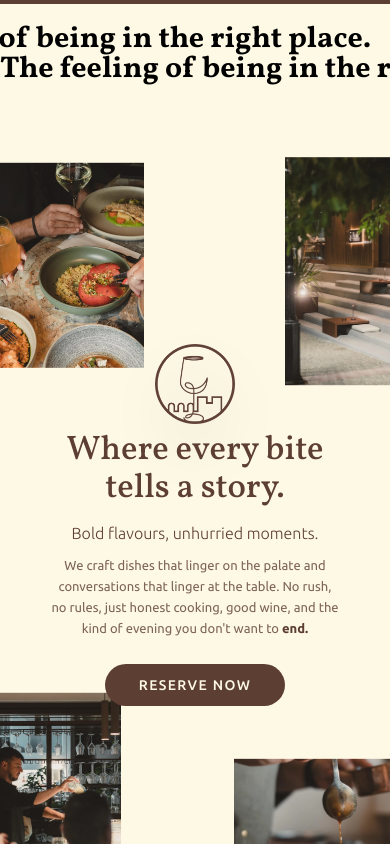
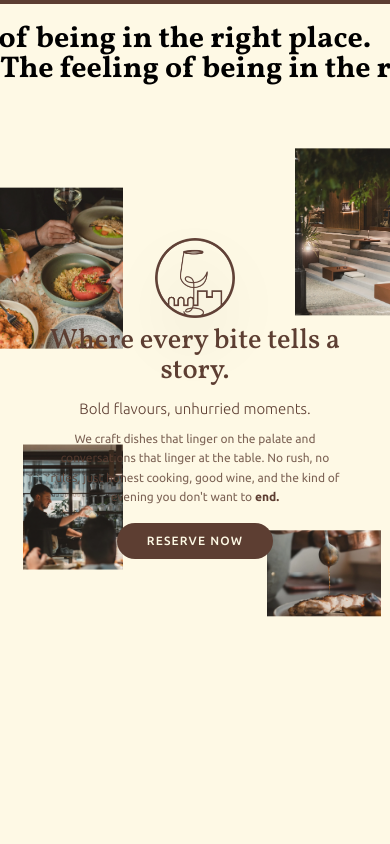
Before and after one commit to wafflas/kale-gastrobar, a Next.js app: page / in a window 390 px wide. Shown: the part 840-1684 px from the top of the page. Built offline with nearby package versions, Linux system fonts and the light colour scheme; grey boxes are pictures that could not be loaded.

Commit message:
ui changes

```diff
--- a/app/components/IntroSection/IntroSection.tsx
+++ b/app/components/IntroSection/IntroSection.tsx
@@ -10,7 +10,7 @@ import {
   useSpring,
   MotionValue,
 } from "framer-motion";
-import { useRef, useMemo, useState, useEffect } from "react";
+import { useRef, useMemo } from "react";
 import { useReservation } from "../../context/ReservationContext";
 
 // Animation constants
@@ -23,20 +23,12 @@ const SPRING_CONFIG = {
 const SCROLL_OFFSET = ["start end", "end start"];
 
 // Transform ranges for desktop
-const TRANSFORM_RANGES = {
-  y1: [-50, 50] as const, // Moves up
-  y2: [50, -50] as const, // Moves down
-  y3: [75, -75] as const, // Moves up faster
-  y4: [-40, 40] as const, // Moves down slower
-} as const;
-
-// Transform ranges for mobile
-const MOBILE_TRANSFORM_RANGES = {
-  y1: [-20, 20] as const, // Moves up (reduced)
-  y2: [20, -20] as const, // Moves down (reduced)
-  y3: [30, -30] as const, // Moves up faster (reduced)
-  y4: [-16, 16] as const, // Moves down slower (reduced)
-} as const;
+const TRANSFORM_RANGES: Record<"y1" | "y2" | "y3" | "y4", [number, number]> = {
+  y1: [-40, 40],
+  y2: [40, -40],
+  y3: [60, -60],
+  y4: [-32, 32],
+};
 
 // Image configuration
 interface ImageConfig {
@@ -54,33 +46,37 @@ const IMAGE_CONFIGS: ImageConfig[] = [
   {
     src: "/images/IntroSection/intro1.webp",
     alt: "Kale Gastrobar interior view",
-    top: "top-[3%] xl:top-[-10%]",
-    left: "left-[-5%] lg:left-[-1%]",
-    width: "w-[42%] md:w-[30%] lg:w-[35%] xl:w-[28%]",
+    bottom:
+      "bottom-[70%] sm:bottom-[70%] md:bottom-[62%] lg:bottom-[56%] xl:bottom-[50%]",
+    right:
+      "right-[70%] sm:right-[70%] md:right-[82%] lg:right-[70%] xl:right-[92%]",
+    width: "w-[36%] sm:w-[40%] md:w-[41%] lg:w-[41%] xl:w-[42%]",
     aspectRatio: "aspect-4/5",
   },
   {
     src: "/images/IntroSection/intro2.webp",
     alt: "Kale Gastrobar dining experience",
-    top: "top-[6%] xl:top-[8%]",
-    right: "right-[-8%] lg:right-[-2%]",
-    width: "w-[35%] md:w-[25%] lg:w-[23%] xl:w-[25%]",
+    bottom:
+      "bottom-[67%] sm:bottom-[67%] md:bottom-[60%] lg:bottom-[55%] xl:bottom-[50%]",
+    left: "left-[78%] sm:left-[78%] md:left-[86%] lg:left-[91%] xl:left-[95%]",
+    width: "w-[28%] sm:w-[31%] md:w-[33%] lg:w-[34%] xl:w-[35%]",
     aspectRatio: "aspect-3/5",
   },
   {
     src: "/images/IntroSection/intro3.webp",
     alt: "Kale Gastrobar atmosphere",
-    bottom: "bottom-[5%] xl:bottom-[10%]",
-    left: "left-[-4%] lg:left-[3%]",
-    width: "w-[35%] md:w-[25%] lg:w-[30%] xl:w-[22%]",
+    top: "top-[72%] sm:top-[70%] md:top-[69%] lg:top-[68%] xl:top-[67%]",
+    right:
+      "right-[70%] sm:right-[70%] md:right-[80%] lg:right-[85%] xl:right-[90%]",
+    width: "w-[28%] sm:w-[31%] md:w-[33%] lg:w-[34%] xl:w-[35%]",
     aspectRatio: "aspect-4/5",
   },
   {
     src: "/images/IntroSection/intro4.webp",
     alt: "Kale Gastrobar culinary presentation",
-    bottom: "bottom-[4%] xl:bottom-[5%]",
-    right: "right-[-10%] md:right-[-8%] lg:right-[8%]",
-    width: "w-[50%] md:w-[35%] lg:w-[30%] xl:w-[26%]",
+    top: "top-[82%] sm:top-[80%] md:top-[79%] lg:top-[78%] xl:top-[77%]",
+    left: "left-[70%] sm:left-[70%] md:left-[75%] lg:left-[78%] xl:left-[80%]",
+    width: "w-[32%] sm:w-[36%] md:w-[38%] lg:w-[39%] xl:w-[40%]",
     aspectRatio: "aspect-4/3",
   },
 ];
@@ -88,24 +84,9 @@ const IMAGE_CONFIGS: ImageConfig[] = [
 interface FloatingImageProps {
   imageConfig: ImageConfig;
   yTransform: MotionValue<number>;
-  yTransformMobile: MotionValue<number>;
 }
 
-function FloatingImage({
-  imageConfig,
-  yTransform,
-  yTransformMobile,
-}: FloatingImageProps) {
-  const [isMobile, setIsMobile] = useState(false);
-
-  useEffect(() => {
-    const mq = window.matchMedia("(max-width: 1023px)");
-    setIsMobile(mq.matches);
-    const listener = () => setIsMobile(mq.matches);
-    mq.addEventListener("change", listener);
-    return () => mq.removeEventListener("change", listener);
-  }, []);
-
+function FloatingImage({ imageConfig, yTransform }: FloatingImageProps) {
   const classes = useMemo(
     () =>
       [
@@ -124,15 +105,13 @@ function FloatingImage({
   );
 
   return (
-    <motion.div
-      style={{ y: isMobile ? yTransformMobile : yTransform }}
-      className={classes}
-    >
+    <motion.div style={{ y: yTransform }} className={classes}>
       <Image
         src={imageConfig.src}
         alt={imageConfig.alt}
         fill
         className="object-cover"
+        sizes="(max-width: 640px) 55vw, (max-width: 1024px) 35vw, 28vw"
       />
     </motion.div>
   );
@@ -171,42 +150,19 @@ export default function IntroSection() {
     TRANSFORM_RANGES.y4 as [number, number],
   );
 
-  // Mobile transforms (reduced parallax effect)
-  const y1Mobile = useTransform(
-    smoothProgress,
-    [0, 1],
-    MOBILE_TRANSFORM_RANGES.y1 as [number, number],
-  );
-  const y2Mobile = useTransform(
-    smoothProgress,
-    [0, 1],
-    MOBILE_TRANSFORM_RANGES.y2 as [number, number],
-  );
-  const y3Mobile = useTransform(
-    smoothProgress,
-    [0, 1],
-    MOBILE_TRANSFORM_RANGES.y3 as [number, number],
-  );
-  const y4Mobile = useTransform(
-    smoothProgress,
-    [0, 1],
-    MOBILE_TRANSFORM_RANGES.y4 as [number, number],
-  );
-
   const yTransforms = [y1, y2, y3, y4];
-  const yTransformsMobile = [y1Mobile, y2Mobile, y3Mobile, y4Mobile];
 
   return (
     <section
       ref={containerRef}
-      className="relative min-h-[95vh] lg:min-h-[160vh] w-full bg-cream overflow-hidden flex flex-col items-center justify-center py-12 px-4 md:py-32 md:px-6 lg:py-72 my-10"
+      className="relative w-full bg-cream overflow-hidden flex items-center justify-center py-14 px-4 sm:py-20 sm:px-6 lg:py-28 my-10 min-h-[65vh]"
     >
+      <div className="relative w-full max-w-[1300px] aspect-square">
         {IMAGE_CONFIGS.map((imageConfig, index) => (
           <FloatingImage
             key={imageConfig.src}
             imageConfig={imageConfig}
             yTransform={yTransforms[index]}
-          yTransformMobile={yTransformsMobile[index]}
           />
         ))}
 
@@ -215,8 +171,9 @@ export default function IntroSection() {
           whileInView={{ opacity: 1, y: 0 }}
           viewport={{ once: true }}
           transition={{ duration: 0.8 }}
-        className="relative z-10 flex flex-col items-center text-center max-w-[85%] md:max-w-2xl lg:max-w-3xl space-y-4 md:space-y-10"
+          className="absolute inset-0 z-10 flex flex-col items-center justify-center text-center px-4 sm:px-8"
         >
+          <div className="w-full max-w-[clamp(18.5rem,40vw,48rem)]">
             <div className="mb-2">
               <Logo useImage={true} imageSrc="/logos/logo2.png" size="xs" />
             </div>
@@ -226,34 +183,36 @@ export default function IntroSection() {
               whileInView={{ filter: "blur(0px)", opacity: 1 }}
               viewport={{ once: true }}
               transition={{ duration: 0.6, ease: "easeOut" }}
-          className="font-vollkorn text-[34px] md:text-[80px] lg:text-[100px] text-darkbrown leading-[1.1] font-medium"
+              className="font-vollkorn text-[clamp(28px,4.2vw,100px)] text-darkbrown leading-[1.08] font-medium"
             >
               Where every bite <br className="hidden md:block" /> tells a story.
             </motion.h2>
 
-        <div className="space-y-3 md:space-y-8 px-2">
-          <p className="font-ubuntu text-[16px] md:text-[30px] lg:text-[35px] text-darkbrown leading-tight font-light">
+            <div className="mt-[clamp(14px,2.2vw,40px)] space-y-[clamp(10px,1.6vw,32px)]">
+              <p className="font-ubuntu text-[clamp(15px,1.6vw,35px)] text-darkbrown leading-tight font-light">
                 Bold flavours, unhurried moments.
               </p>
-          <p className="font-ubuntu text-[13px] md:text-[18px] lg:text-[22px] text-darkbrown/80 leading-relaxed font-normal max-w-lg mx-auto">
+              <p className="font-ubuntu text-[clamp(12px,1.1vw,22px)] text-darkbrown/80 leading-relaxed font-normal max-w-[clamp(22rem,40vw,32rem)] mx-auto">
                 We craft dishes that linger on the palate and conversations that
-            linger at the table. No rush, no rules, just honest cooking, good
-            wine, and the kind of evening you don&apos;t want to{" "}
+                linger at the table. No rush, no rules, just honest cooking,
+                good wine, and the kind of evening you don&apos;t want to{" "}
                 <span className="font-bold text-darkbrown">end.</span>
               </p>
             </div>
 
-        <div className="pt-2 md:pt-4">
+            <div className="pt-[clamp(16px,2.4vw,44px)]">
               <Button
                 variant="primary"
                 size="md"
-            className="bg-darkbrown! text-cream! rounded-full px-8 md:px-10"
+                className="bg-darkbrown! text-cream! rounded-full px-[clamp(28px,4vw,44px)] py-[clamp(10px,1.4vw,14px)] text-[clamp(12px,1.1vw,16px)]"
                 onClick={openReservation}
               >
                 RESERVE NOW
               </Button>
             </div>
+          </div>
         </motion.div>
+      </div>
     </section>
   );
 }
--- a/app/components/PlaceSection/components/PlaceFloatingImage.tsx
+++ b/app/components/PlaceSection/components/PlaceFloatingImage.tsx
@@ -2,7 +2,7 @@
 
 import Image from "next/image";
 import { motion, MotionValue } from "framer-motion";
-import { useMemo, useState, useEffect } from "react";
+import { useMemo } from "react";
 
 export interface PlaceImageConfig {
   src: string;
@@ -16,29 +16,19 @@ export interface PlaceImageConfig {
   className?: string;
   centerX?: boolean;
   zIndex?: number;
+  sizes?: string;
+  priority?: boolean;
 }
 
 interface PlaceFloatingImageProps {
   imageConfig: PlaceImageConfig;
-  yTransform: MotionValue<number>;
-  yTransformMobile: MotionValue<number>;
+  yTransform?: MotionValue<number>;
 }
 
 export default function PlaceFloatingImage({
   imageConfig,
   yTransform,
-  yTransformMobile,
 }: PlaceFloatingImageProps) {
-  const [isMobile, setIsMobile] = useState(false);
-
-  useEffect(() => {
-    const mq = window.matchMedia("(max-width: 1023px)");
-    setIsMobile(mq.matches);
-    const listener = () => setIsMobile(mq.matches);
-    mq.addEventListener("change", listener);
-    return () => mq.removeEventListener("change", listener);
-  }, []);
-
   const classes = useMemo(
     () =>
       [
@@ -57,24 +47,32 @@ export default function PlaceFloatingImage({
     [imageConfig],
   );
 
-  const y = isMobile ? yTransformMobile : yTransform;
-  const motionStyle = imageConfig.centerX
-    ? { x: "-50%" as const, y }
-    : { y };
   const zStyle =
     imageConfig.zIndex != null ? { zIndex: imageConfig.zIndex } : undefined;
-  const style = { ...motionStyle, ...zStyle };
+
+  const motionStyle =
+    imageConfig.centerX && yTransform
+      ? { x: "-50%" as const, y: yTransform }
+      : imageConfig.centerX
+        ? ({ transform: "translateX(-50%)" } as const)
+        : yTransform
+          ? { y: yTransform }
+          : undefined;
+
+  const style = motionStyle ? { ...motionStyle, ...zStyle } : zStyle;
 
   return (
-    <motion.div
-      style={style}
-      className={classes}
-    >
+    <motion.div style={style} className={classes}>
       <Image
         src={imageConfig.src}
         alt={imageConfig.alt}
         fill
         className="object-cover"
+        sizes={
+          imageConfig.sizes ??
+          "(max-width: 640px) 55vw, (max-width: 1024px) 32vw, 22vw"
+        }
+        priority={imageConfig.priority}
       />
     </motion.div>
   );
--- a/app/components/PlaceSection/components/PlaceImagesSection.tsx
+++ b/app/components/PlaceSection/components/PlaceImagesSection.tsx
@@ -1,80 +1,75 @@
 "use client";
 
 import { useRef } from "react";
-import { motion, useScroll, useTransform, useSpring } from "framer-motion";
+import { motion, useScroll, useSpring, useTransform } from "framer-motion";
 import HeroTypography from "../../shared/HeroTypography";
 import PlaceFloatingImage, {
   type PlaceImageConfig,
 } from "./PlaceFloatingImage";
 
 const SPRING_CONFIG = {
-  stiffness: 100,
-  damping: 30,
+  stiffness: 110,
+  damping: 28,
   restDelta: 0.001,
 } as const;
 
-const SCROLL_OFFSET = ["start end", "end start"];
+const SCROLL_OFFSET = ["start end", "end start"] as const;
 
-const TRANSFORM_RANGES = {
-  y1: [-28, 28] as const,
-  y2: [28, -28] as const,
-  y3: [36, -36] as const,
-  y4: [32, -32] as const,
-  y5: [-30, 30] as const,
-} as const;
-
-const MOBILE_TRANSFORM_RANGES = {
-  y1: [-14, 14] as const,
-  y2: [14, -14] as const,
-  y3: [18, -18] as const,
-  y4: [16, -16] as const,
-  y5: [-15, 15] as const,
-} as const;
+const TRANSFORM_RANGES: Record<
+  "y1" | "y2" | "y3" | "y4" | "y5",
+  [number, number]
+> = {
+  y1: [-22, 22],
+  y2: [22, -22],
+  y3: [26, -26],
+  y4: [20, -20],
+  y5: [-18, 18],
+};
 
 const PLACE_IMAGE_CONFIGS: PlaceImageConfig[] = [
   {
     src: "/images/PlaceSection/place1.webp",
     alt: "Kale Gastrobar interior",
-    top: "top-[1%] lg:top-[2%]",
-    left: "left-[-5%] lg:left-[8%]",
-    width: "w-[42%] md:w-[36%] lg:w-[30%] ",
+    bottom: "bottom-[60%]",
+    left: "left-[2%]",
+    width: "w-[40%]",
     aspectRatio: "aspect-4/5",
     zIndex: 1,
   },
   {
     src: "/images/PlaceSection/place2.webp",
     alt: "Kale Gastrobar dining",
-    top: "top-[2%] lg:top-[-4%]",
-    right: "right-[-6%] lg:right-[16%]",
-    width: "w-[36%] md:w-[30%] lg:w-[28%] ",
+    bottom: "bottom-[60%]",
+    right: "right-[10%]",
+    width: "w-[40%]",
     aspectRatio: "aspect-3/5",
     zIndex: 2,
   },
   {
     src: "/images/PlaceSection/place6.webp",
     alt: "Kale Gastrobar terrace",
-    bottom: "bottom-[19%] lg:bottom-[17%]",
-    left: "left-[-5%] lg:left-[2%]",
-    width: "w-[44%] md:w-[38%] lg:w-[30%] ",
+    top: "top-[50%]",
+    right: "right-[60%]",
+    width: "w-[55%]",
     aspectRatio: "aspect-4/3",
     zIndex: 4,
   },
   {
     src: "/images/PlaceSection/place4.webp",
     alt: "Kale Gastrobar detail",
-    bottom: "bottom-[-3%] lg:bottom-[-10%]",
-    left: "left-1/2",
-    width: "w-[28%] md:w-[24%] lg:w-[23%]",
+    top: "top-[60%]",
+    left: "left-[44%]",
+    width: "w-[30%]",
     aspectRatio: "aspect-3/5",
-    centerX: true,
+    centerX: false,
     zIndex: 3,
   },
   {
     src: "/images/PlaceSection/place5.webp",
     alt: "Kale Gastrobar exterior",
-    bottom: "bottom-[6%] lg:bottom-[13%]",
-    right: "right-[-7%] md:right-[-3%] lg:right-[1%]",
-    width: "w-[34%] md:w-[30%] lg:w-[23%]",
+    bottom: "bottom-[8%]",
+    left: "left-[78%]",
+    width: "w-[40%]",
     aspectRatio: "aspect-3/5",
     zIndex: 5,
   },
@@ -82,10 +77,11 @@ const PLACE_IMAGE_CONFIGS: PlaceImageConfig[] = [
 
 export default function PlaceImagesSection() {
   const containerRef = useRef<HTMLElement>(null);
+  const collageRef = useRef<HTMLDivElement>(null);
 
   const { scrollYProgress } = useScroll({
-    target: containerRef,
-    offset: SCROLL_OFFSET as ["start end", "end start"],
+    target: collageRef,
+    offset: SCROLL_OFFSET as unknown as ["start end", "end start"],
   });
 
   const smoothProgress = useSpring(scrollYProgress, SPRING_CONFIG);
@@ -93,69 +89,44 @@ export default function PlaceImagesSection() {
   const y1 = useTransform(
     smoothProgress,
     [0, 1],
-    TRANSFORM_RANGES.y1 as [number, number],
+    [TRANSFORM_RANGES.y1[0], TRANSFORM_RANGES.y1[1]],
   );
   const y2 = useTransform(
     smoothProgress,
     [0, 1],
-    TRANSFORM_RANGES.y2 as [number, number],
+    [TRANSFORM_RANGES.y2[0], TRANSFORM_RANGES.y2[1]],
   );
   const y3 = useTransform(
     smoothProgress,
     [0, 1],
-    TRANSFORM_RANGES.y3 as [number, number],
+    [TRANSFORM_RANGES.y3[0], TRANSFORM_RANGES.y3[1]],
   );
   const y4 = useTransform(
     smoothProgress,
     [0, 1],
-    TRANSFORM_RANGES.y4 as [number, number],
+    [TRANSFORM_RANGES.y4[0], TRANSFORM_RANGES.y4[1]],
   );
   const y5 = useTransform(
     smoothProgress,
     [0, 1],
-    TRANSFORM_RANGES.y5 as [number, number],
+    [TRANSFORM_RANGES.y5[0], TRANSFORM_RANGES.y5[1]],
   );
-
-  const y1M = useTransform(
-    smoothProgress,
-    [0, 1],
-    MOBILE_TRANSFORM_RANGES.y1 as [number, number],
-  );
-  const y2M = useTransform(
-    smoothProgress,
-    [0, 1],
-    MOBILE_TRANSFORM_RANGES.y2 as [number, number],
-  );
-  const y3M = useTransform(
-    smoothProgress,
-    [0, 1],
-    MOBILE_TRANSFORM_RANGES.y3 as [number, number],
-  );
-  const y4M = useTransform(
-    smoothProgress,
-    [0, 1],
-    MOBILE_TRANSFORM_RANGES.y4 as [number, number],
-  );
-  const y5M = useTransform(
-    smoothProgress,
-    [0, 1],
-    MOBILE_TRANSFORM_RANGES.y5 as [number, number],
-  );
-
   const yTransforms = [y1, y2, y3, y4, y5];
-  const yTransformsMobile = [y1M, y2M, y3M, y4M, y5M];
 
   return (
     <section
       ref={containerRef}
-      className="relative min-h-[90vh] lg:min-h-[170vh] w-full bg-cream overflow-hidden flex flex-col items-center justify-center py-8 px-4 md:py-16 md:px-6 lg:py-24 my-20"
+      className="relative w-full bg-cream overflow-hidden flex items-center justify-center px-4 my-16 md:my-30 sm:px-6 min-h-[65vh]"
+    >
+      <div
+        ref={collageRef}
+        className="relative w-full max-w-[1300px] aspect-square origin-center scale-100"
       >
         {PLACE_IMAGE_CONFIGS.map((imageConfig, index) => (
           <PlaceFloatingImage
             key={imageConfig.src}
             imageConfig={imageConfig}
             yTransform={yTransforms[index]}
-          yTransformMobile={yTransformsMobile[index]}
           />
         ))}
 
@@ -164,18 +135,19 @@ export default function PlaceImagesSection() {
           whileInView={{ opacity: 1, y: 0 }}
           viewport={{ once: true }}
           transition={{ duration: 0.8 }}
-        className="relative z-20 flex flex-col items-center text-center pointer-events-none"
+          className="absolute inset-0 z-20 flex flex-col items-center justify-center text-center pointer-events-none"
         >
           <HeroTypography
             size={130}
             color="var(--color-cream)"
             stroke="var(--color-darkbrown)"
             strokeWidth="min(3px, 0.05em)"
-          className="text-center tracking-wide"
+            className="text-center tracking-wide text-[50px] md:text-[130px]"
           >
             The place
           </HeroTypography>
         </motion.div>
+      </div>
     </section>
   );
 }
--- a/app/components/ReviewsSection/ReviewsSection.tsx
+++ b/app/components/ReviewsSection/ReviewsSection.tsx
@@ -3,7 +3,7 @@ import ReviewsCarousel from "./components/ReviewsCarousel";
 
 export default function ReviewsSection() {
   return (
-    <section className="flex flex-col min-h-screen py-10 bg-cream overflow-hidden">
+    <section className="flex flex-col my-16 md:my-30 bg-cream overflow-hidden">
       <div className="mx-auto px-6 mb-5 md:mb-8">
         <HeroTypography size={70} className="block leading-tight">
           What our guests say...
--- a/app/components/shared/HeroTypography.tsx
+++ b/app/components/shared/HeroTypography.tsx
@@ -1,3 +1,4 @@
+"use client";
 interface HeroTypographyProps {
   children: React.ReactNode;
   size?: 20 | 70 | 100 | 130 | 150 | 180;
--- a/app/components/shared/ScrollOpacityText.tsx
+++ b/app/components/shared/ScrollOpacityText.tsx
@@ -1,6 +1,6 @@
 "use client";
 
-import { useEffect, useRef, useState } from "react";
+import { useEffect, useMemo, useRef } from "react";
 import gsap from "gsap";
 import { ScrollTrigger } from "gsap/ScrollTrigger";
 
@@ -13,28 +13,23 @@ interface ScrollOpacityTextProps {
   text: string; // The text to animate
   className?: string; // Container styles
   textClassName?: string; // Text element styles
-  containerHeight?: string; // Outer container height (e.g. "h-[3000px]")
   start?: string;
   end?: string;
-  extendedHold?: boolean; // New prop to hold visibility after animation
+  extendedHold?: boolean;
 }
 
 export default function ScrollOpacityText({
   text,
   className = "",
   textClassName = "",
-  containerHeight,
-  start = "top top",
-  end = "+=1500%",
+  start = "top 75%",
+  end = "bottom 25%",
   extendedHold = false,
 }: ScrollOpacityTextProps) {
   const containerRef = useRef<HTMLDivElement>(null);
   const textRef = useRef<HTMLParagraphElement>(null);
-  const [words, setWords] = useState<string[]>([]);
 
-  useEffect(() => {
-    setWords(text.split(" "));
-  }, [text]);
+  const words = useMemo(() => text.split(" "), [text]);
 
   useEffect(() => {
     if (!containerRef.current || words.length === 0) return;
@@ -49,7 +44,6 @@ export default function ScrollOpacityText({
             start: start,
             end: end,
             scrub: 0.75,
-            pin: true,
             markers: false,
           },
         });
@@ -67,19 +61,17 @@ export default function ScrollOpacityText({
           },
         );
 
-        if (extendedHold) {
-          tl.to({}, { duration: tl.duration() });
-        }
+        if (extendedHold) tl.to({}, { duration: tl.duration() });
       }
     }, containerRef);
 
     return () => ctx.revert();
   }, [words, start, end, extendedHold]);
 
-  const content = (
+  return (
     <div
       ref={containerRef}
-      className={`w-full flex items-center justify-center ${className}`}
+      className={`w-full flex items-center justify-center pb-24 ${className}`}
     >
       <div className="container max-w-4xl px-4">
         <p
@@ -102,12 +94,4 @@ export default function ScrollOpacityText({
       </div>
     </div>
   );
-
-  if (!containerHeight) return content;
-
-  return (
-    <div className={`w-full ${containerHeight}`} data-section="scroll-opacity-text">
-      {content}
-    </div>
-  );
 }
--- a/app/page.tsx
+++ b/app/page.tsx
@@ -5,11 +5,11 @@ import DecorationBand from "./components/shared/DecorationBand";
 import IntroSection from "./components/IntroSection/IntroSection";
 import PlaceSection from "./components/PlaceSection/PlaceSection";
 import ScrollOpacityText from "./components/shared/ScrollOpacityText";
-import MenuSection from "./components/MenuSection/MenuSection";
 import EatSipSection from "./components/EatSipSection/EatSipSection";
-import CuisineSection from "./components/CuisineSection/CuisineSection";
+//import CuisineSection from "./components/CuisineSection/CuisineSection";
 import ReviewsSection from "./components/ReviewsSection/ReviewsSection";
 import Footer from "./components/FooterSection/Footer";
+//import MenuSection from "./components/MenuSection/MenuSection";
 
 export default function Home() {
   return (
@@ -22,16 +22,12 @@ export default function Home() {
           <PlaceSection />
           <ScrollOpacityText
             text="The food on the plate is the coming together of what is at its best in the present with the creative consequence of what was not used in the past."
-            start="top top"
-            end="+=3000"
-            extendedHold={true}
-            containerHeight="h-[3000px]"
-            className="w-full h-screen flex items-center justify-center"
+            start="top 80%"
+            end="bottom 20%"
           />
-          <MenuSection />
-          <DecorationBand />
+          {/* <MenuSection /> */}
           <EatSipSection />
-          <CuisineSection />
+          {/* { <CuisineSection /> */}
           <ReviewsSection />
           <Footer />
         </main>
--- a/package.json
+++ b/package.json
@@ -15,7 +15,8 @@
     "next": "16.1.1",
     "react": "19.2.3",
     "react-dom": "19.2.3",
-    "react-icons": "^5.5.0"
+    "react-icons": "^5.5.0",
+    "react-responsive": "^10.0.1"
   },
   "devDependencies": {
     "@tailwindcss/postcss": "^4.1.18",
```
Also changed, not shown: 1 other file (tests, documents, lock files or other folders). Lines whose indentation alone changed are shown as unchanged.
